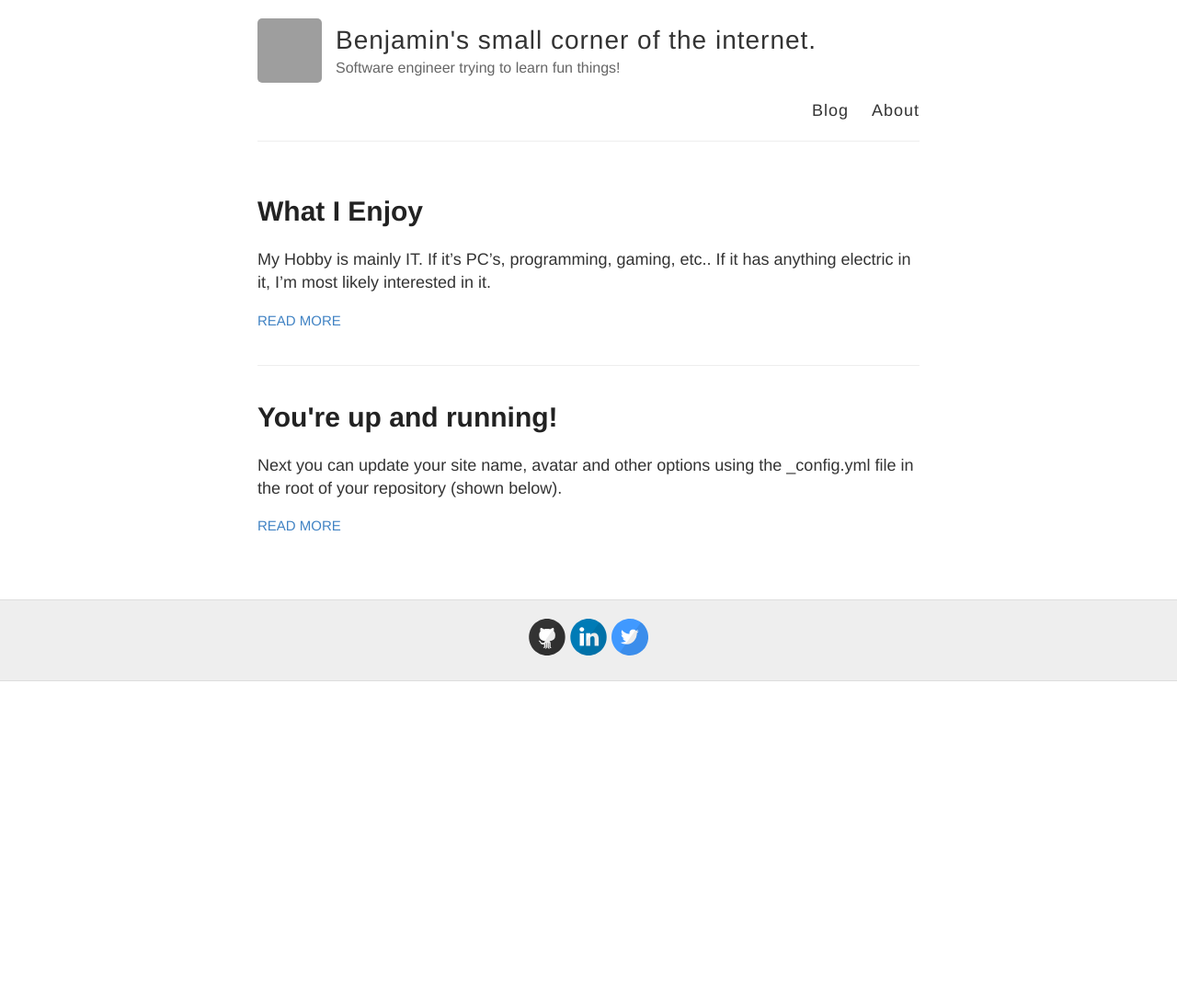
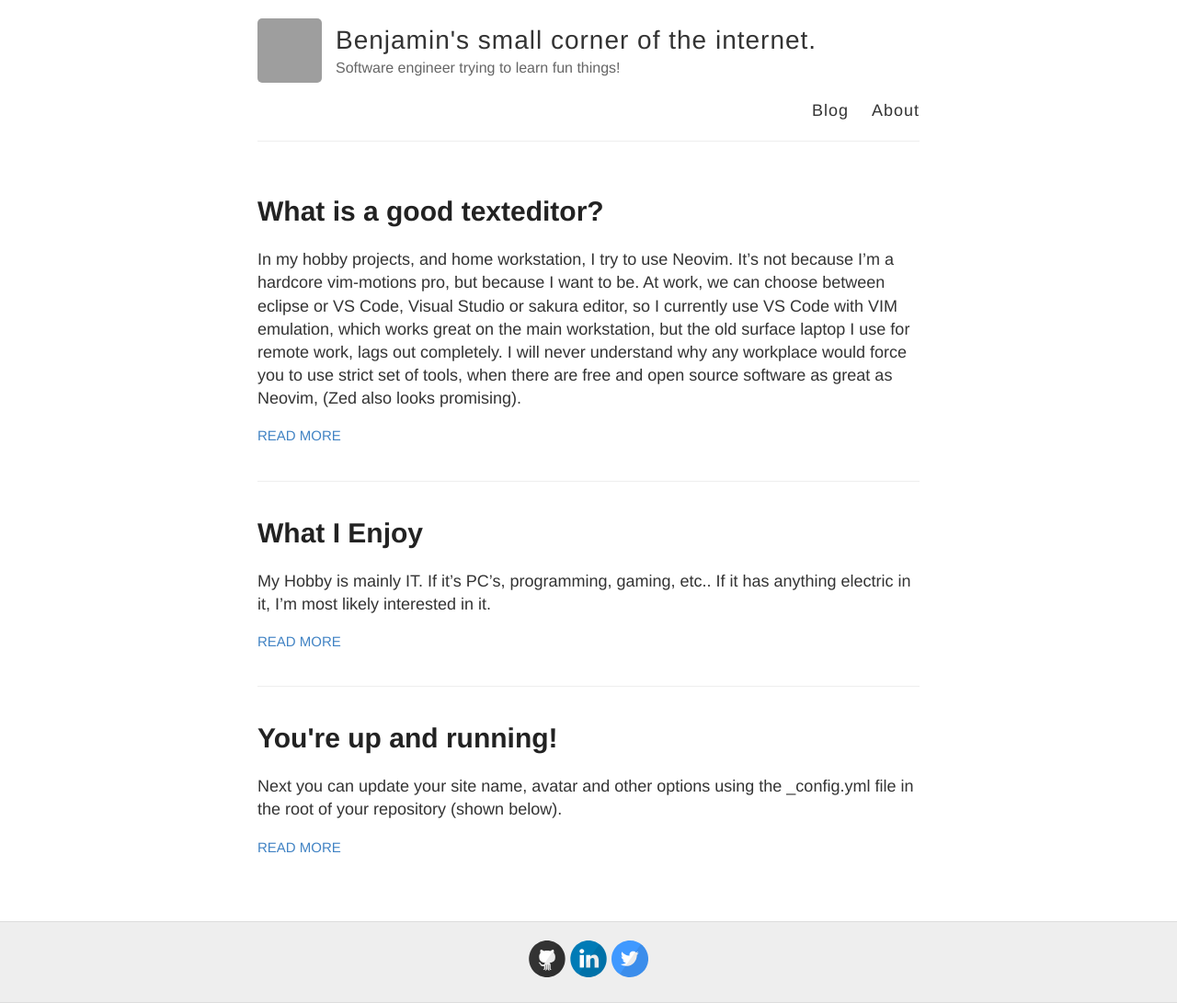
Before and after one commit to benmi3/benmi3.github.io, a Jekyll site: the page built from index.html, in a window 1280 px wide. Shown: the whole page at 92% size. Built offline with Jekyll 4.4.1, drawn with Linux system fonts in a browser that asks for light colours; before the commit the page ends 900 px from its top, so only the background shows below that; grey boxes are pictures that could not be loaded.

Commit message:
Short post, and some fixes on comments

```diff
--- a/_config.yml
+++ b/_config.yml
@@ -31,13 +31,6 @@ footer-links:
   youtube: # channel/<your_long_string> or user/<user-name>
   googleplus: # anything in your profile username that comes after plus.google.com/
 
-
-# Enter your Disqus shortname (not your username) to enable commenting on posts
-# You can find your shortname on the Settings page of your Disqus account
-disqus:
-
-# Enter your Google Analytics web tracking code (e.g. UA-2110908-2) to activate tracking
-google_analytics:
 
 # Your website URL (e.g. http://barryclark.github.io or http://www.barryclark.co)
 # Used for Sitemap.xml and your RSS feed
--- a/_layouts/post.html
+++ b/_layouts/post.html
@@ -13,5 +13,5 @@ layout: default
     Written on {{ page.date | date: "%B %e, %Y" }}
   </div>
 
-  {% include disqus.html %}
+  {% include gisqus.html %}
 </article>
--- /dev/null
+++ b/_posts/2024-07-27-What-is-a-good-texteditor.md
@@ -0,0 +1,10 @@
+---
+layout: post
+title: What is a good texteditor?
+---
+In my hobby projects, and home workstation, I try to use Neovim.
+It's not because I'm a hardcore vim-motions pro, but because I want to be.
+At work, we can choose between eclipse or VS Code, Visual Studio or sakura editor, so I currently use VS Code with VIM emulation, which works great on the main workstation, but the old surface laptop I use for remote work, lags out completely.
+I will never understand why any workplace would force you to use strict set of tools, when there are free and open source software as great as Neovim, (Zed also looks promising).
+
+I wonder if other workplaces forces you to use tools in this way...
```
Also changed, not shown: _includes/analytics.html (+5 -2 lines), _includes/disqus.html (deleted, +0 -17 lines), _includes/gisqus.html (added, +21 -0 lines), README.md.
